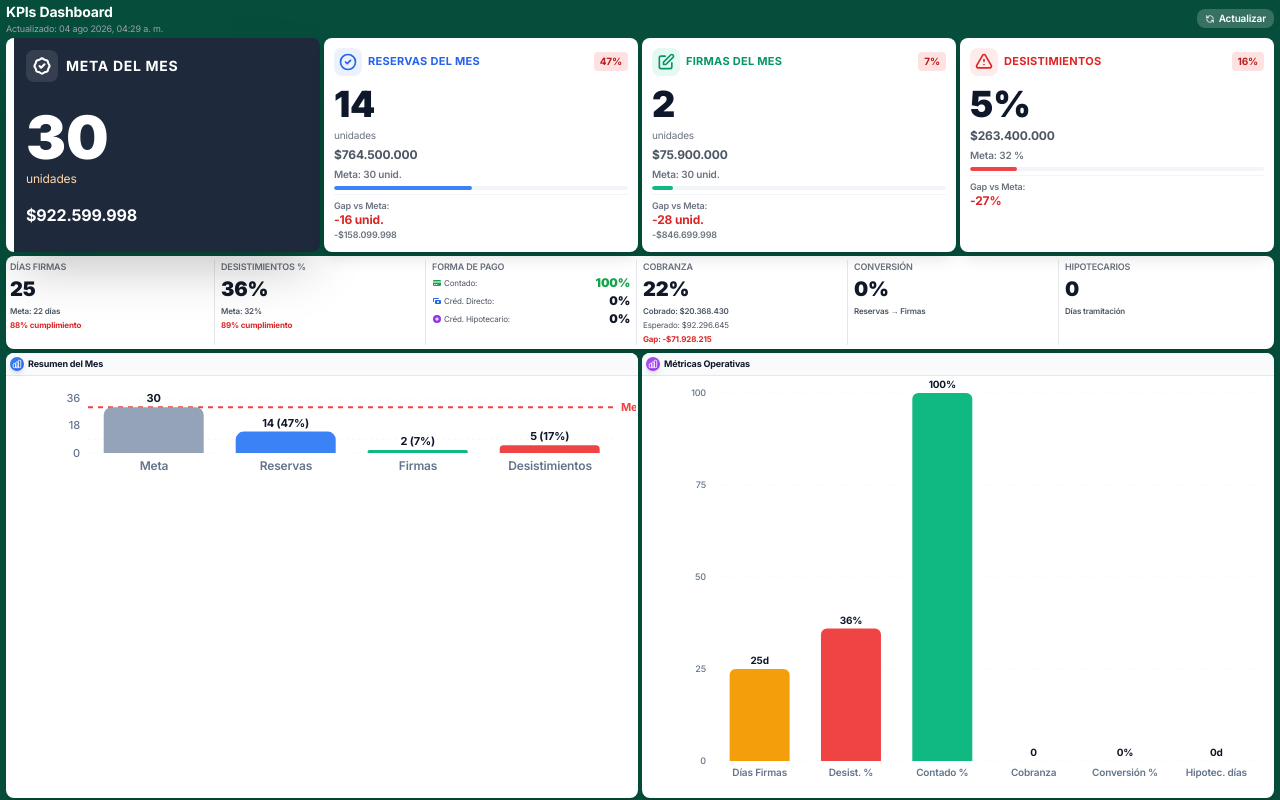
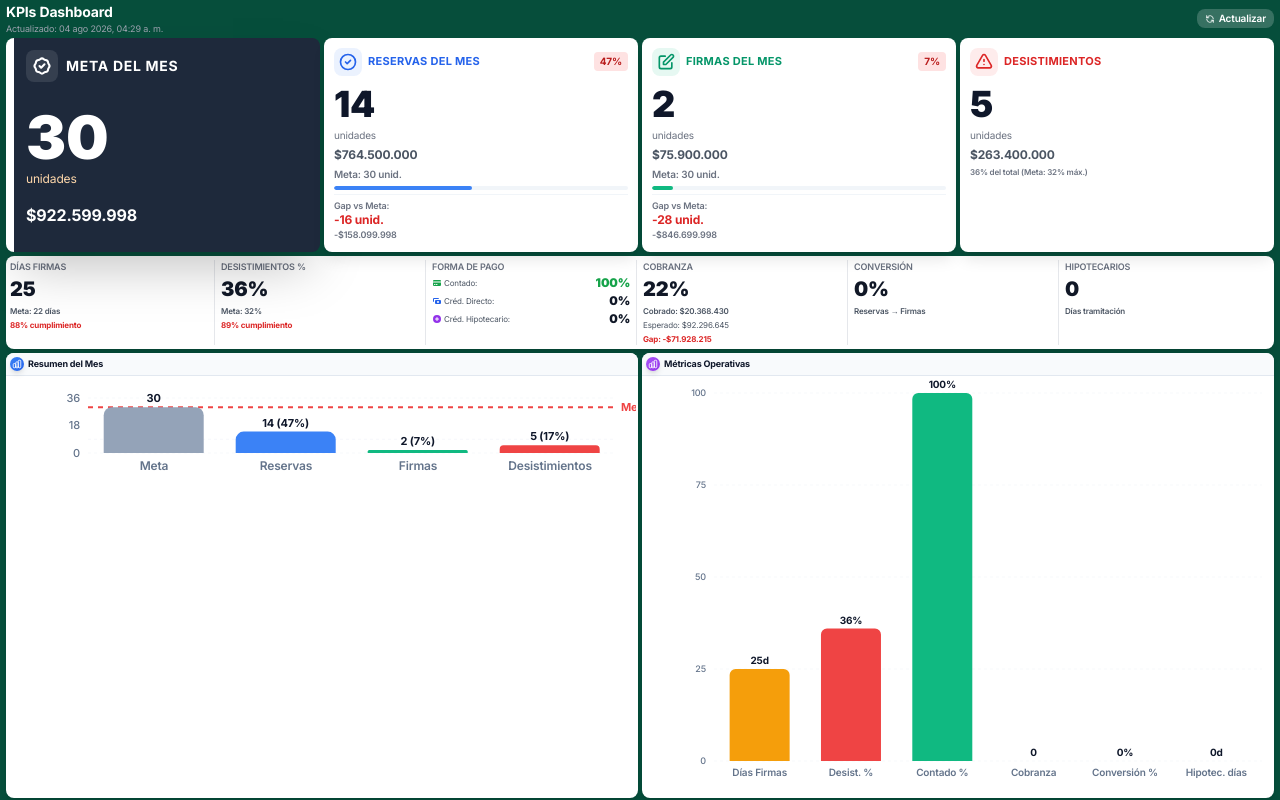
Before and after one commit to hernanazocar/indicadores-kpis, a Next.js app: page /demo in a window 1280 px wide. Built offline with nearby package versions, Linux system fonts and the light colour scheme.

Commit message:
fix: quitar meta, barra y gap de card Desistimientos - solo info adicional

```diff
--- a/app/demo/page.tsx
+++ b/app/demo/page.tsx
@@ -99,9 +99,7 @@ export default function DemoPage() {
             title="Desistimientos"
             value={kpiData.desistimientosDelMes}
             valueCLP={kpiData.desistimientosDelMesCLP}
-            metaValue={kpiData.metaPorcentajeDesistimientos}
-            showPercentage={true}
-            additionalInfo={`${kpiData.porcentajeDesistimientos}% del total`}
+            additionalInfo={`${kpiData.porcentajeDesistimientos}% del total (Meta: ${kpiData.metaPorcentajeDesistimientos}% máx.)`}
             icon={
               <svg className="w-5 h-5" fill="none" stroke="currentColor" viewBox="0 0 24 24">
                 <path strokeLinecap="round" strokeLinejoin="round" strokeWidth={2} d="M12 9v2m0 4h.01m-6.938 4h13.856c1.54 0 2.502-1.667 1.732-3L13.732 4c-.77-1.333-2.694-1.333-3.464 0L3.34 16c-.77 1.333.192 3 1.732 3z" />
```
